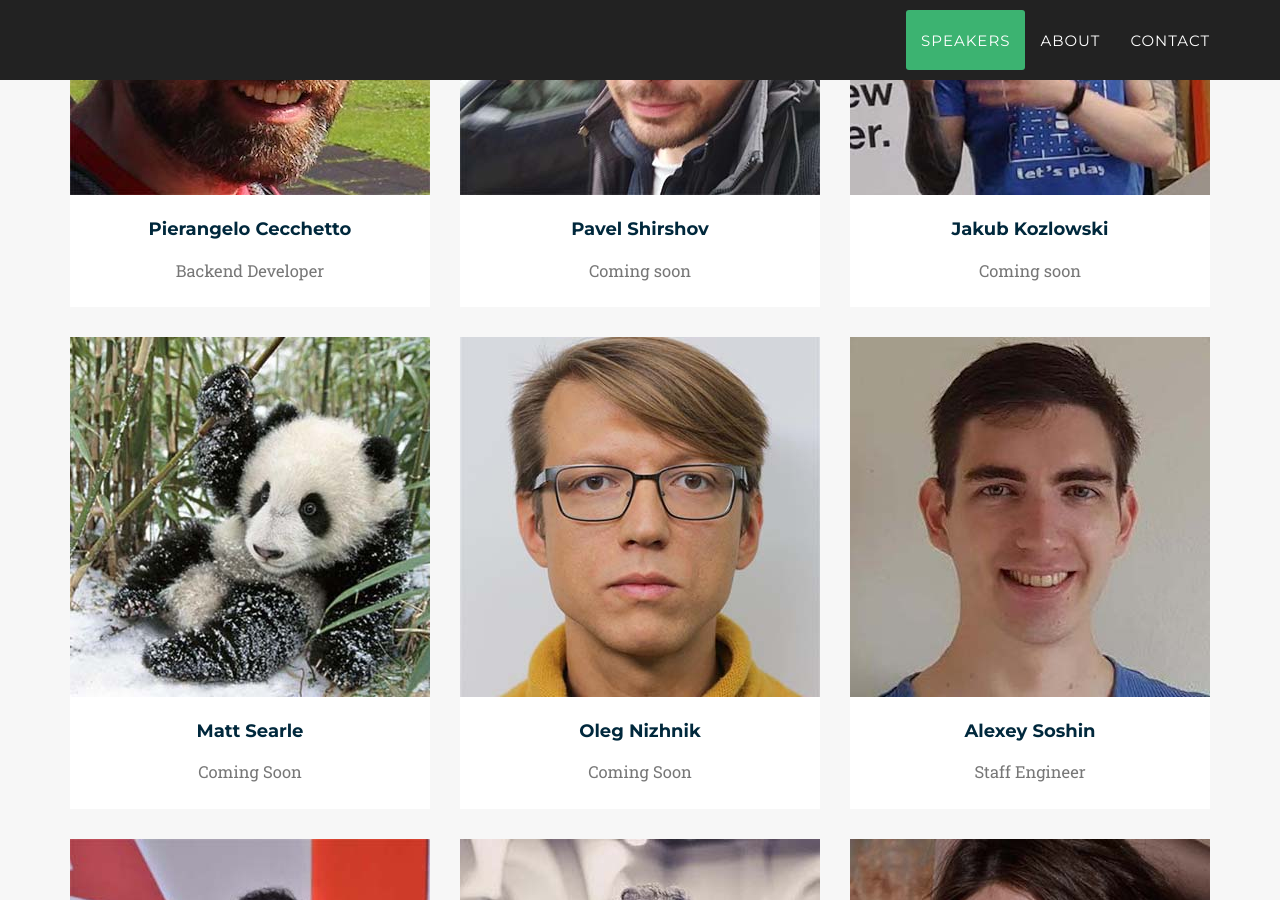
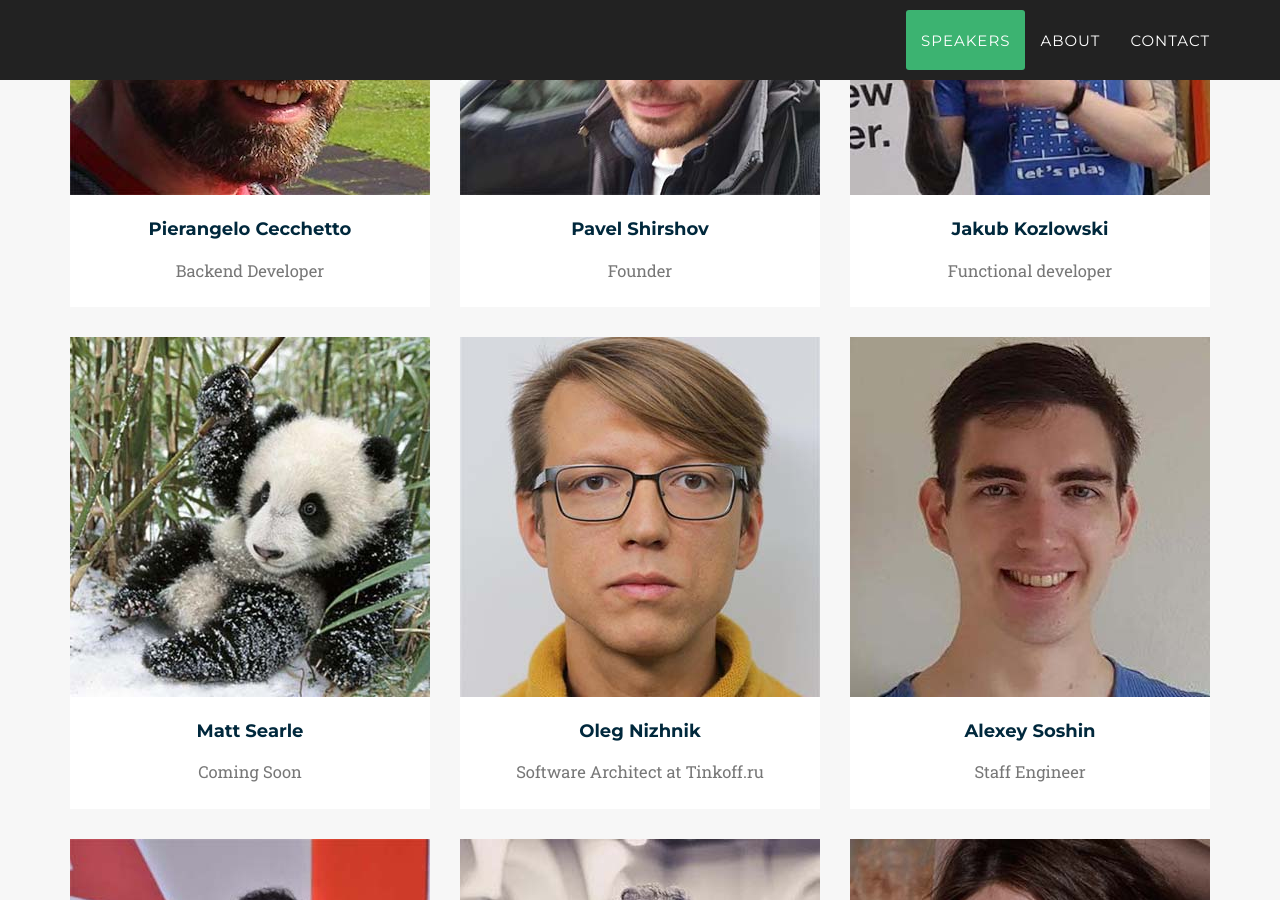
Before and after one commit to melvinchng/event-jekyll-theme, a Jekyll site: the page built from index.html, in a window 1280 px wide and 900 px high, scrolled down 3408 px. Built offline with Jekyll 4.4.1, drawn with Linux system fonts in a browser that asks for light colours; some web fonts are replaced; some of the changed text lies outside the part shown.

Commit message:
updated speakers info

```diff
--- a/_data/twenty_17/speakers.yml
+++ b/_data/twenty_17/speakers.yml
@@ -22,8 +22,15 @@
   img: Paul_Phillips.jpg
   thumbnail: Paul_Phillips.jpg
   alt: Paul Phillips
-  topic: Coming soon
-  description: Coming soon
+  topic: "xs: a collections cli"
+  description: "The pastiche of command line tools we utilize to process text can be
+reimagined more coherently as collections operations, where the
+collection is a sequence of strings, or a view imposed on a sequence of
+strings. The tool I present here has simplified my life in this regard.
+It offers a highly concise way to perform chains of collections
+operations (e.g. take/takeRight, drop/dropRight, slice, map, filter)
+with all of them designed to flourish as much as anything can amongst
+the grim ad hoc reality of unix pipelines. I call it xs."
 
 - title: Itamar Ravid
   name: Itamar-Ravid
@@ -50,7 +57,7 @@
 
 - title: Kai
   name: Kai
-  subtitle: Coming soon
+  subtitle: Software Engineer at http://7mind.io
   img: Kai.jpg
   thumbnail: Kai.jpg
   alt: Kai
@@ -73,11 +80,11 @@
 
 - title: Adam Fraser
   name: Adam-Fraser
-  subtitle: Position
+  subtitle: Scala Developer
   img: Adam_Fraser.jpg
   thumbnail: Adam_Fraser.jpg
   alt: Adam Fraser
-  topic: Coming soon
+  topic: Scala Developer
   description: "As we gain more and more expressive ways of writing software using functional effects we also need tools to test that software. Unfortunately, existing testing frameworks have not kept up with the evolution of modern functional effect systems. In this talk we will learn how existing testing frameworks force us to treat effects as “second class citizens” and the power of treating effects as first class. Then we will discuss ZIO Test, a next generation testing library that takes this idea to its logical conclusion by making every test an effect. We will see how this makes many “hard” problems in testing easy and enables unifying features like property based testing that used to require separate libraries."
 
 - title: Dejan Mijic
@@ -124,7 +131,7 @@
 
 - title: Pavel Shirshov
   name: Pavel-Shirshov
-  subtitle: Coming soon
+  subtitle: Founder
   img: Pavel_Shirshov.jpg
   thumbnail: Pavel_Shirshov.jpg
   alt: Pavel Shirshov
@@ -133,7 +140,7 @@
 
 - title: Jakub Kozlowski
   name: Jakub-Kozlowski
-  subtitle: Coming soon
+  subtitle: Functional developer
   img: Jakub_Kozlowski.jpg
   thumbnail: Jakub_Kozlowski.jpg
   alt: Jakub Kozlowski
@@ -151,7 +158,7 @@
 
 - title: Oleg Nizhnik
   name: Oleg-Nizhnik
-  subtitle: Coming Soon
+  subtitle: Software Architect at Tinkoff.ru
   img: Oleg_Nizhnik.jpg
   thumbnail: Oleg_Nizhnik.jpg
   alt: Oleg Nizhnik
@@ -202,4 +209,4 @@
   thumbnail: Aleksandra_A_Holubitska.jpg
   alt: Oleksandra Holubitska
   topic: Coming soon
-  description: Coming soon
+  description: "Arrays are fast and don't box primitive values, but due to class tag requirements and mutability, they are painful to use and don't integrate well into functional code. In this presentation, Aleksandra A Holubitska introduces the audience to Chunk, a data type in ZIO that's designed to be friendly to use, immutable, and high-performance. Learn more about how you can replace usage of arrays in your application with this new high-performance data type that powers ZIO Streams and other libraries in the ZIO ecosystem."
```
